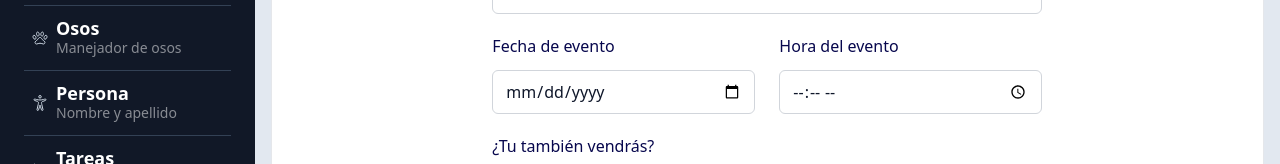
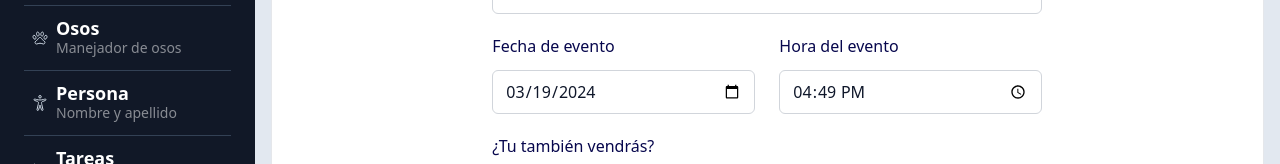
Before and after one commit to H1V35/zustand-dashboard, a React (Vite) app: page /dashboard/wedding-invitation in a window 1280 px wide. Shown: the part 305-469 px from the top of the page. Built offline with nearby package versions, Linux system fonts and the light colour scheme.

Commit message:
✨ feat: Create date slice and implement

```diff
--- a/src/pages/03-slices/WeddingInvitationPage.tsx
+++ b/src/pages/03-slices/WeddingInvitationPage.tsx
@@ -4,11 +4,16 @@ import { useWeddingBoundStore } from '@/stores/wedding';
 export const WeddingInvitationPage = () => {
   const firstName = useWeddingBoundStore((state) => state.firstName);
   const lastName = useWeddingBoundStore((state) => state.lastName);
-  const guestsCount = useWeddingBoundStore((state) => state.guestsCount);
-
   const setFirstName = useWeddingBoundStore((state) => state.setFirstName);
   const setLastName = useWeddingBoundStore((state) => state.setLastName);
+
+  const guestsCount = useWeddingBoundStore((state) => state.guestsCount);
   const setGuestsCount = useWeddingBoundStore((state) => state.setGuestsCount);
+
+  const eventYYYYMMDD = useWeddingBoundStore((state) => state.eventYYYYMMDD());
+  const eventHHMM = useWeddingBoundStore((state) => state.eventHHMM());
+  const setEventDate = useWeddingBoundStore((state) => state.setEventDate);
+  const setEventTime = useWeddingBoundStore((state) => state.setEventTime);
 
   return (
     <>
@@ -71,7 +76,13 @@ export const WeddingInvitationPage = () => {
                   <label className="mb-3 block text-base font-medium text-[#07074D]">
                     Fecha de evento
                   </label>
-                  <input type="date" name="eventDate" id="eventDate" />
+                  <input
+                    type="date"
+                    name="eventDate"
+                    id="eventDate"
+                    value={eventYYYYMMDD}
+                    onChange={(e) => setEventDate(e.target.value)}
+                  />
                 </div>
               </div>
               <div className="w-full px-3 sm:w-1/2">
@@ -79,7 +90,13 @@ export const WeddingInvitationPage = () => {
                   <label className="mb-3 block text-base font-medium text-[#07074D]">
                     Hora del evento
                   </label>
-                  <input type="time" name="eventTime" id="eventTime" />
+                  <input
+                    type="time"
+                    name="eventTime"
+                    id="eventTime"
+                    value={eventHHMM}
+                    onChange={(e) => setEventTime(e.target.value)}
+                  />
                 </div>
               </div>
             </div>
--- /dev/null
+++ b/src/stores/wedding/date.slice.ts
@@ -0,0 +1,51 @@
+import { StateCreator } from 'zustand';
+
+export interface DateSlice {
+  eventDate: Date; // Preferably as number, string or primitive
+
+  eventYYYYMMDD: () => string;
+  eventHHMM: () => string;
+
+  setEventDate: (parcialDate: string) => void;
+  setEventTime: (parcialTime: string) => void;
+}
+
+export const createDateSlice: StateCreator<DateSlice> = (set, get) => ({
+  eventDate: new Date(),
+
+  eventYYYYMMDD: () => {
+    return get().eventDate.toISOString().split('T')[0];
+  },
+
+  eventHHMM: () => {
+    const hours = get().eventDate.getHours().toString().padStart(2, '0');
+    const minutes = get().eventDate.getMinutes().toString().padStart(2, '0');
+
+    return `${hours}:${minutes}`;
+  },
+
+  setEventDate: (parcialDate: string) =>
+    set((state) => {
+      const date = new Date(parcialDate);
+
+      const year = date.getFullYear();
+      const month = date.getMonth();
+      const day = date.getDate();
+
+      const newDate = new Date(state.eventDate);
+      newDate.setFullYear(year, month, day);
+
+      return { eventDate: newDate };
+    }),
+
+  setEventTime: (parcialTime: string) =>
+    set((state) => {
+      const hours = parseInt(parcialTime.split(':')[0]);
+      const minutes = parseInt(parcialTime.split(':')[1]);
+
+      const newDate = new Date(state.eventDate);
+      newDate.setHours(hours, minutes);
+
+      return { eventDate: newDate };
+    }),
+});
--- a/src/stores/wedding/index.ts
+++ b/src/stores/wedding/index.ts
@@ -2,12 +2,14 @@ import { create } from 'zustand';
 import { devtools } from 'zustand/middleware';
 import { type PersonSlice, createPersonSlice } from './person.slice';
 import { type GuestsSlice, createGuestsSlice } from './guests.slice';
+import { type DateSlice, createDateSlice } from './date.slice';
 
-type ShareState = PersonSlice & GuestsSlice;
+type ShareState = PersonSlice & GuestsSlice & DateSlice;
 
 export const useWeddingBoundStore = create<ShareState>()(
   devtools((...a) => ({
     ...createPersonSlice(...a),
     ...createGuestsSlice(...a),
+    ...createDateSlice(...a),
   }))
 );
```
